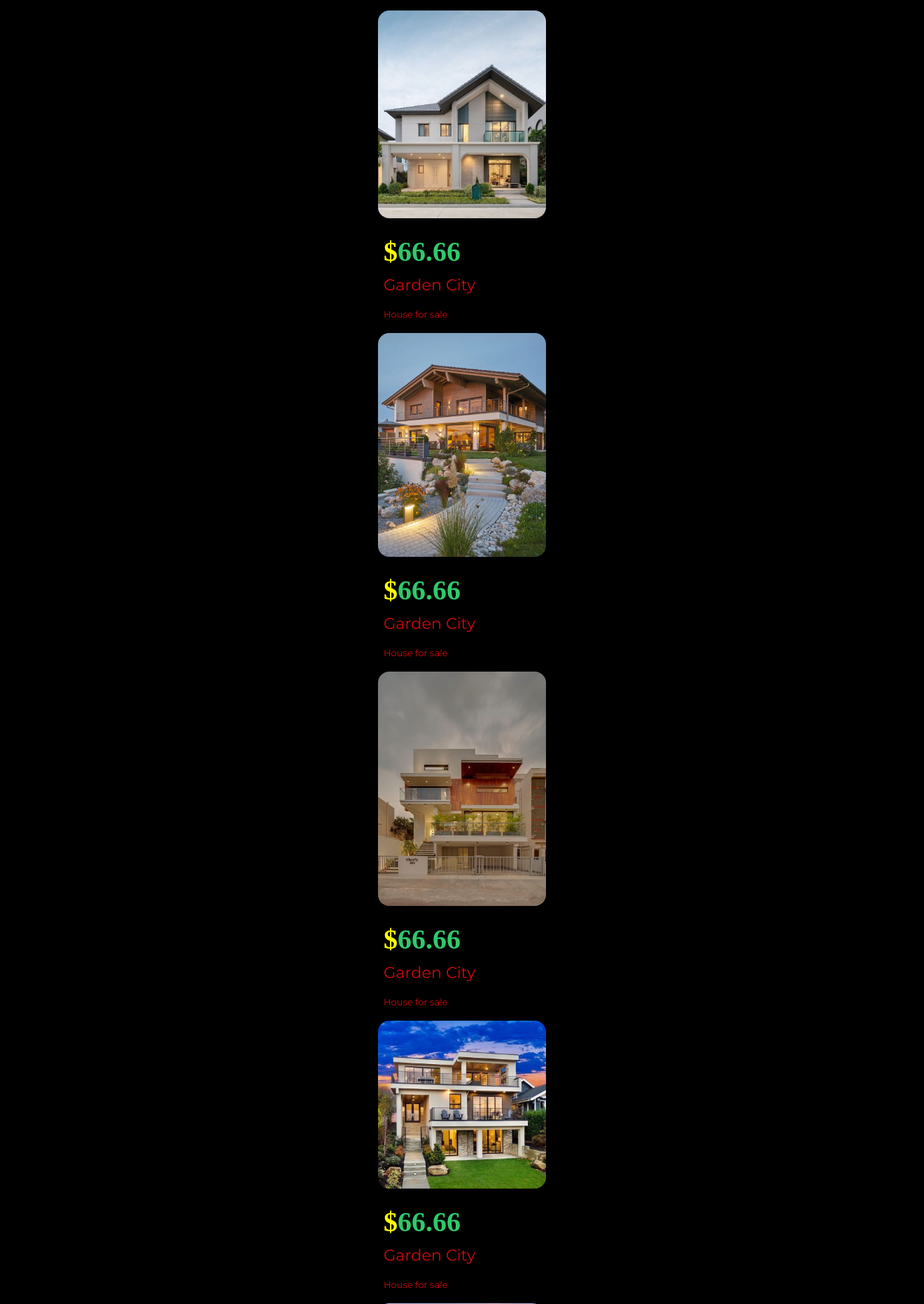
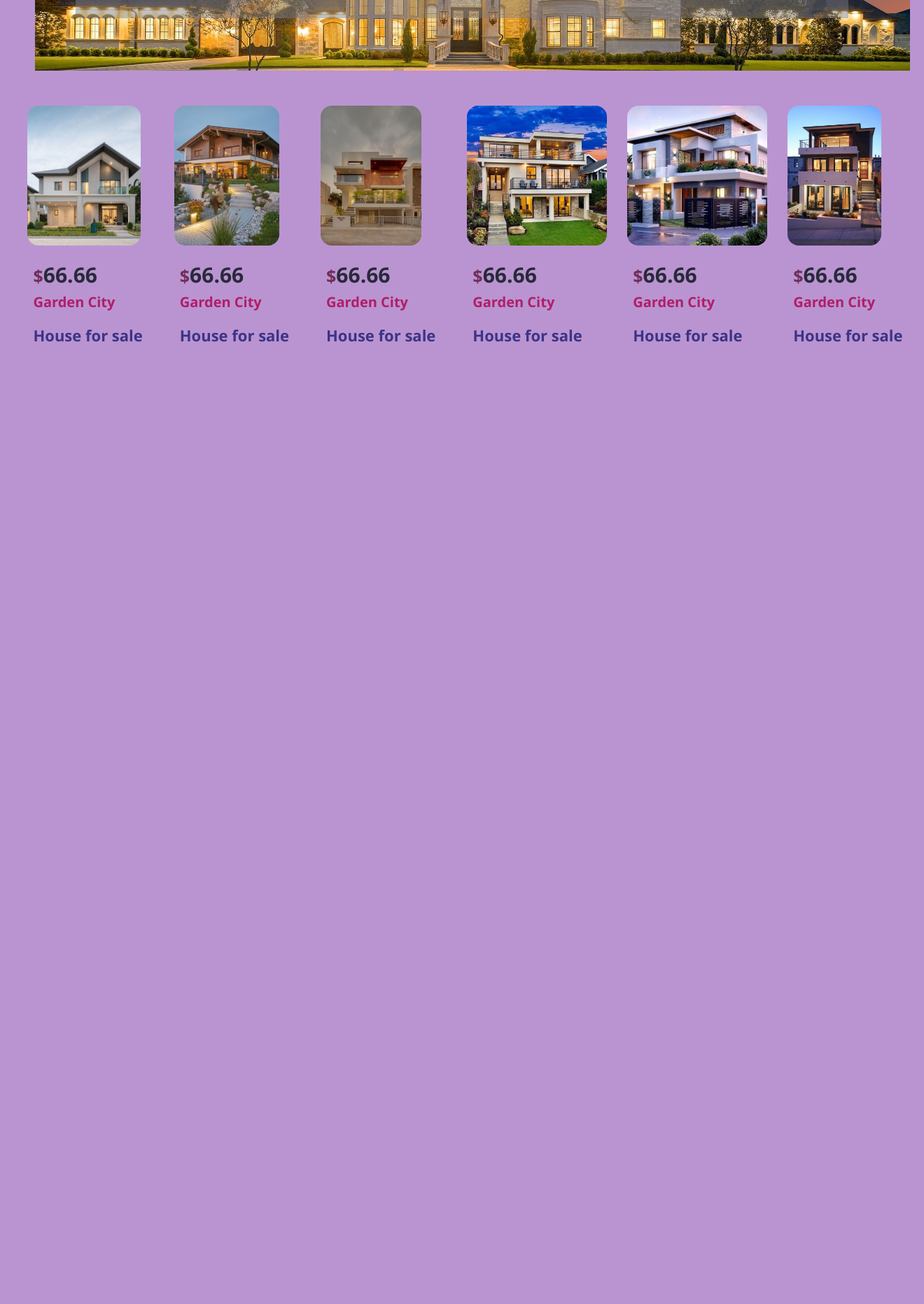
Before and after one commit to PeshalaPerera/real-estate, a PHP site: page /home.html in a window 1320 px wide. Shown: the part 301-2165 px from the top of the page at 70% size. After the commit the page ends 790 px from the top, so only its background shows below. Run offline with PHP 8.4, Linux system fonts and the light colour scheme.

Commit message:
home page

```diff
--- a/css/style.css
+++ b/css/style.css
@@ -2,10 +2,13 @@
 
 /* start: Variables */
 :root {
-  --color-content-1: #000000;
+  --color-content-1: #BA94D1;
   --color-content-2: rgb(255, 255, 255);
-  --color-content-3: #CF0A0A;
+  --color-content-3: #282A3A;
   --color-content-4: #12de4c;
+  --color-content-5: #3B3486;
+  --color-content-6: #702f59;
+  --color-content-7: #B01E68;
 }
 
 .light-mode {
@@ -13,13 +16,17 @@
   --color-content-2: rgb(0, 0, 0);
   --color-content-3: #CF0A0A;
   --color-content-4: #12de4c;
+  --color-content-5: #3B3486;
+  --color-content-6: #702f59;
+  --color-content-7: #B01E68;
 }
 /* end: Variables */
 
 /* start: global styles */
 body {
   background-color: var(--color-content-1);
-  font-family: "Montserrat", sans-serif;
+  font-family: 'Overpass', 'Segoe UI', 'Roboto', 'Oxygen', 'Ubuntu', 'Cantarell', 'Fira Sans', 'Droid Sans',
+        'Helvetica Neue', sans-serif;
   margin: 0;
   padding: 0;
   font-size: 1rem;
@@ -58,7 +65,7 @@ h5 {
 
 h1,
 h2 {
-  font-family: "Playfair Display", serif;
+  font-family: inherit;
   font-weight: 800;
 }
 
@@ -87,7 +94,7 @@ h4 {
 
 h5 {
   font-size: 1rem;
-  font-family: "Playfair Display", serif;
+  font-family: inherit;
 }
 
 p {
@@ -128,7 +135,7 @@ header {
 }
 
 #logo {
-  font-family: "Montserrat", sans-serif;
+  font-family: inherit;
   font-size: 1.7rem;
   font-weight: 800;
   color: var(--color-content-3);
@@ -189,6 +196,25 @@ header ul.is-sticky li a.active {
 }
 /* end: header styles */
 
+/* start: Scroll bar */
+/* ::-webkit-scrollbar {
+  width: 0.5em;
+}
+
+::-webkit-scrollbar-track {
+  background: var(--color-content-1);
+}
+
+::-webkit-scrollbar-thumb {
+  background: var(--color-grey-2);
+  border-radius: 1em;
+}
+
+::-webkit-scrollbar-thumb:hover {
+  background: var(--color-grey-4);
+} */
+/* end: Scroll bar */
+
 /* start: search content styles */
 #search-content {
   background-color: #fff;
@@ -201,8 +227,7 @@ header ul.is-sticky li a.active {
   display: block;
   margin-left: auto;
   margin-right: auto;
-  width: 600px;
-  height: 200px;
+  width: 1250px;
 }
 
 #search-content .search-box {
@@ -219,35 +244,48 @@ header ul.is-sticky li a.active {
   left: 50%;
   transform: translate(-50%, -50%);
   display: flex;
-  background-color: var(--color-content-3);
+  background-color: #7d7e877a;
   /* border-radius: 40px; */
-  padding: 25px 25px 25px 25px;
+  padding: 50px 25px 50px 25px;
 }
 
 #search-content .search-box .search-box-element input,
 #search-content .search-box .search-box-element select,
 #search-content .search-box .search-box-submit button {
   border: 0;
-  padding: 10px;
   border-radius: 10px;
-  box-shadow:0 0 15px 4px rgba(0,0,0,0.06);
-  /* margin: 2px, 2px, 2px, 2px; */
+  box-shadow: 0 0 15px 4px rgb(191 79 205 / 82%);
+  margin-left: 25px;
+  height: 50px;
+  font-size: large;
+  text-align: center;
+}
+
+#search-category {
+  width: 500px;
+}
+
+#property-type,
+#location {
+  width: 150px;
 }
 
 #search-content .search-box-submit button {
-  background-color: var(--color-content-4);
+  background-color:var(--color-content-5);
   color: var(--color-content-2);
   font-weight: bolder;
+  width: 150px;
 }
 /* end: search content styles */
 
 /* start: properties content styles */
 #properties-content {
   padding: 1rem 0 5rem;
+  padding-top: 50px;
 }
 
 #properties-content .properties-card {
-  width: 240px;
+  /* width: 240px; */
   padding: .5rem, .5rem, 1.5rem;
   border-radius: 1rem;
   margin: 0 auto;
@@ -257,7 +295,8 @@ header ul.is-sticky li a.active {
 #properties-content img {
   border-radius: 1rem;
   margin-bottom: 1rem;
-  max-width: 240px;
+  /* max-width: 240px; */
+  max-height: 200px;
 }
 
 .properties-data {
@@ -265,24 +304,37 @@ header ul.is-sticky li a.active {
 }
 
 .properties-price {
-  /* color: #12de4c; */
+  color: var(--color-content-3);
   margin-bottom: .25rem;
+  font-size: 30px;
 }
 
 .properties-price span {
-  color: yellow;
+  color: var(--color-content-6);
+  font-size: 25px;
 }
 
 .properties-title {
   margin-bottom: .75rem;
+  font-size: 20px;
+  font-weight: bold;
+  color: var(--color-content-7);
 }
 
 .properties-description {
   font-size: small;
+  font-size: 22px;
+  font-weight: bold;
+  color: var(--color-content-5);
 }
 
 .properties-card:hover {
   box-shadow: 0, 12px, 16px, hsla(288, 66%, 45%, .1);
+}
+
+.flex-direction {
+  display: flex;
+  margin-left: 25px;
 }
 /* end: properties content styles */
 
--- a/home.html
+++ b/home.html
@@ -86,7 +57,7 @@
 
     <!--BEGIN: PROPERTIES BOX -->
     <section id="properties-content">
-      <div>
+      <div class="flex-direction">
         <article class="properties-card">
           <img src="img/house1.jpg" alt="house1" class="properties-img">
           <div class="properties-data">
```
Also changed, not shown: other parts of home.html (+6 -35 lines), js/script.js (+32 -41 lines), img/search-box.jpg (added).
